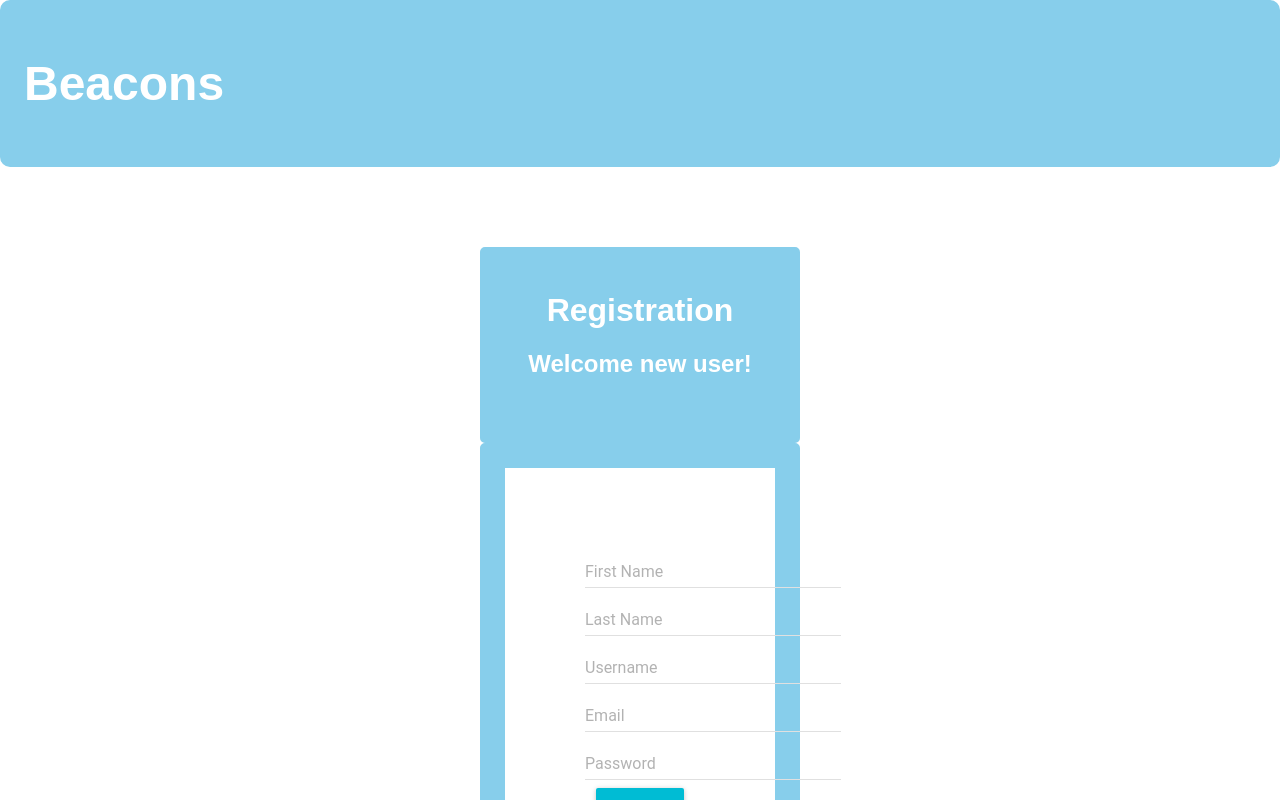
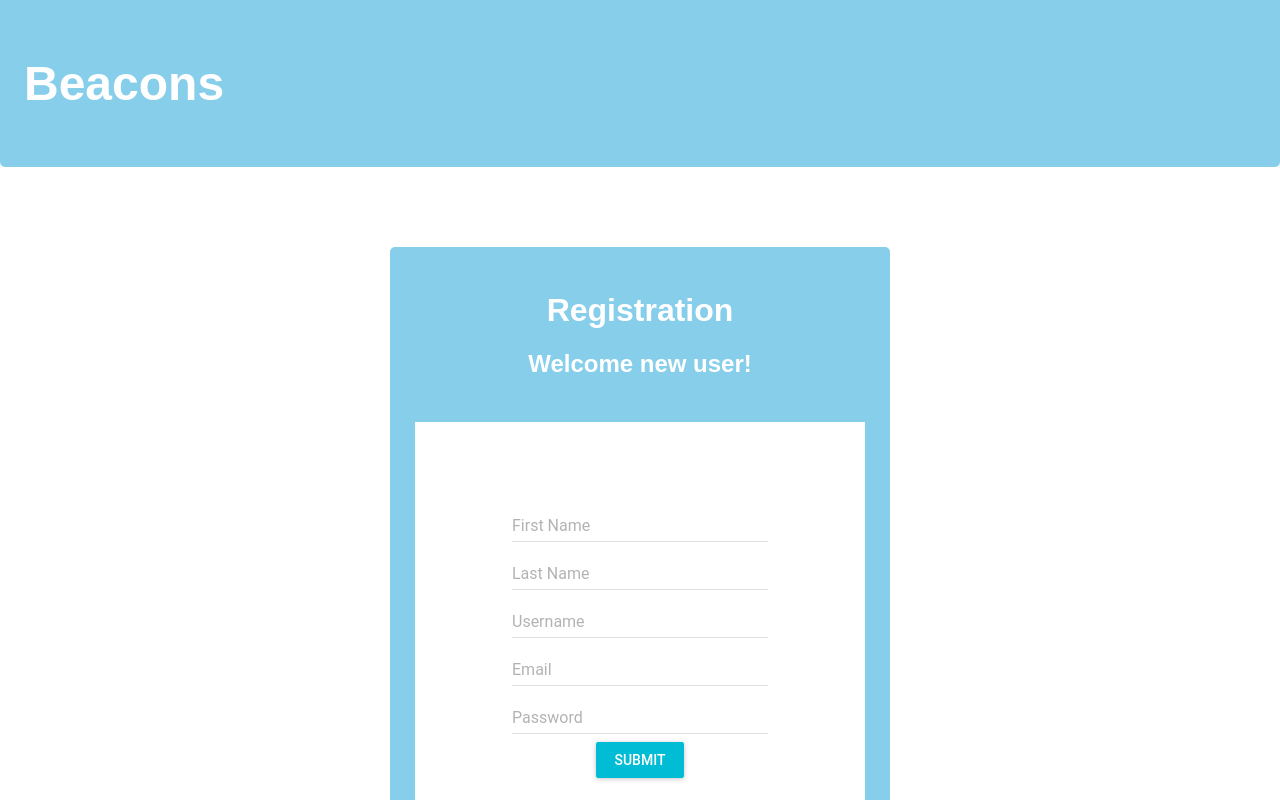
Before and after one commit to 7-23-c/group-project, a React (Create React App) app in the folder client/: page / in a window 1280 px wide. Shown: the top 800 px of the page. Built offline with nearby package versions, Linux system fonts and the light colour scheme.

Commit message:
Updated styling so it works properly on all screen sizes

```diff
--- a/client/src/App.css
+++ b/client/src/App.css
@@ -2,7 +2,7 @@
   text-align: left;
   border: 1em solid skyblue;
   background-color: skyblue;
-  border-radius: 10px;
+  border-radius: 0 0 5px 5px;
   color:white;
   font-size: 1.5em;
 }
--- a/client/src/Components/Registration.css
+++ b/client/src/Components/Registration.css
@@ -1,21 +1,21 @@
 .Registration {
+  align-items: center;
+  display: flex;
+  flex-direction: column;
+  justify-content: center;
   text-align: center;
 }
 
 .Registration-header {
-
   border:  solid skyblue ;
-  border-radius: 5px;
+  border-radius: 5px 5px 0 0;
   background-color: skyblue;
-
+  box-sizing: border-box;
   margin-top: 5em;
-
-  margin-left: 30em;
-  margin-right: 30em;
-
+  max-width: 100%;
   height: 150px;
   padding: 20px;
   color: white;
-
+  width: 500px;
 
 }
--- a/client/src/Components/RegistrationForm.css
+++ b/client/src/Components/RegistrationForm.css
@@ -2,9 +2,10 @@
 
   text-align: center;
   border: 25px solid skyblue;
-  border-radius: 5px;
+  border-radius: 0 0 5px 5px;
+  box-sizing: border-box;
+  margin-bottom: 5em;
   padding: 5em;
-  margin-left: 30em;
-  margin-right: 30em;
-
+  max-width: 100%;
+  width: 500px;
 }
```
